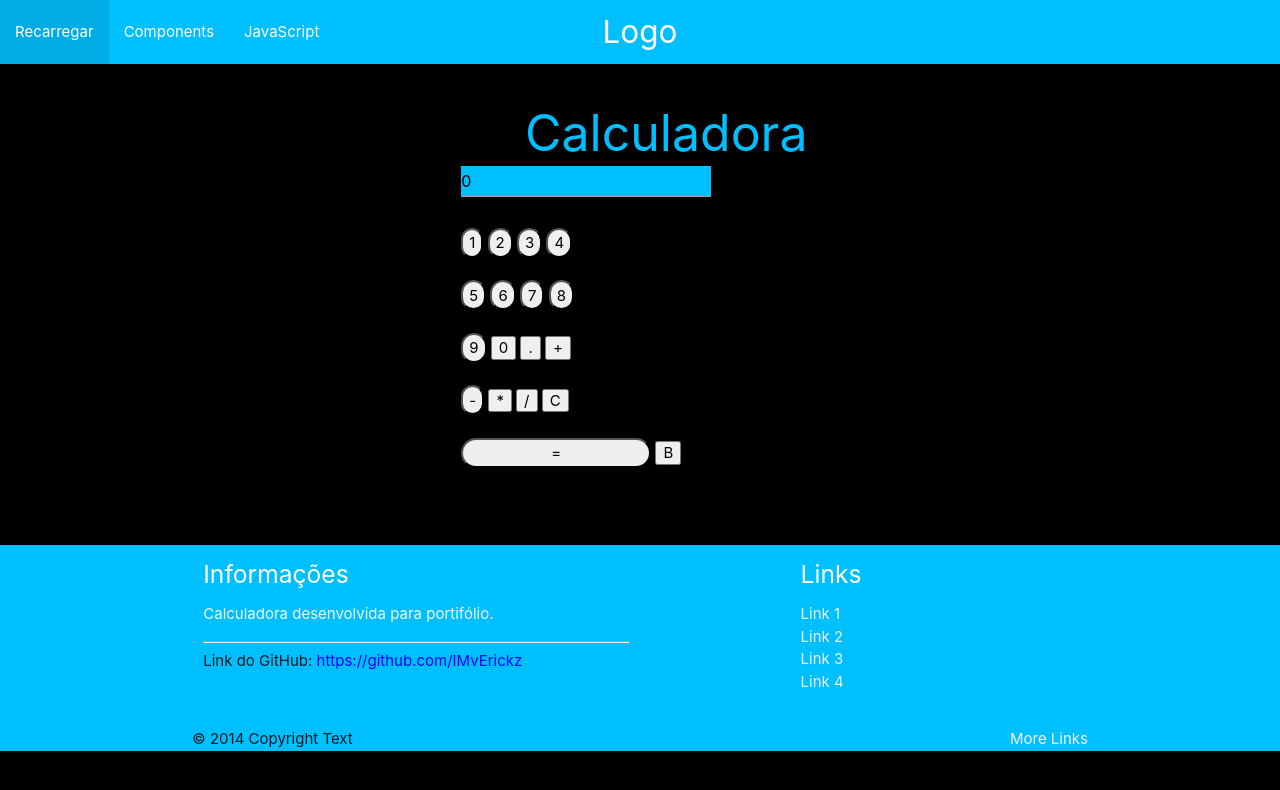
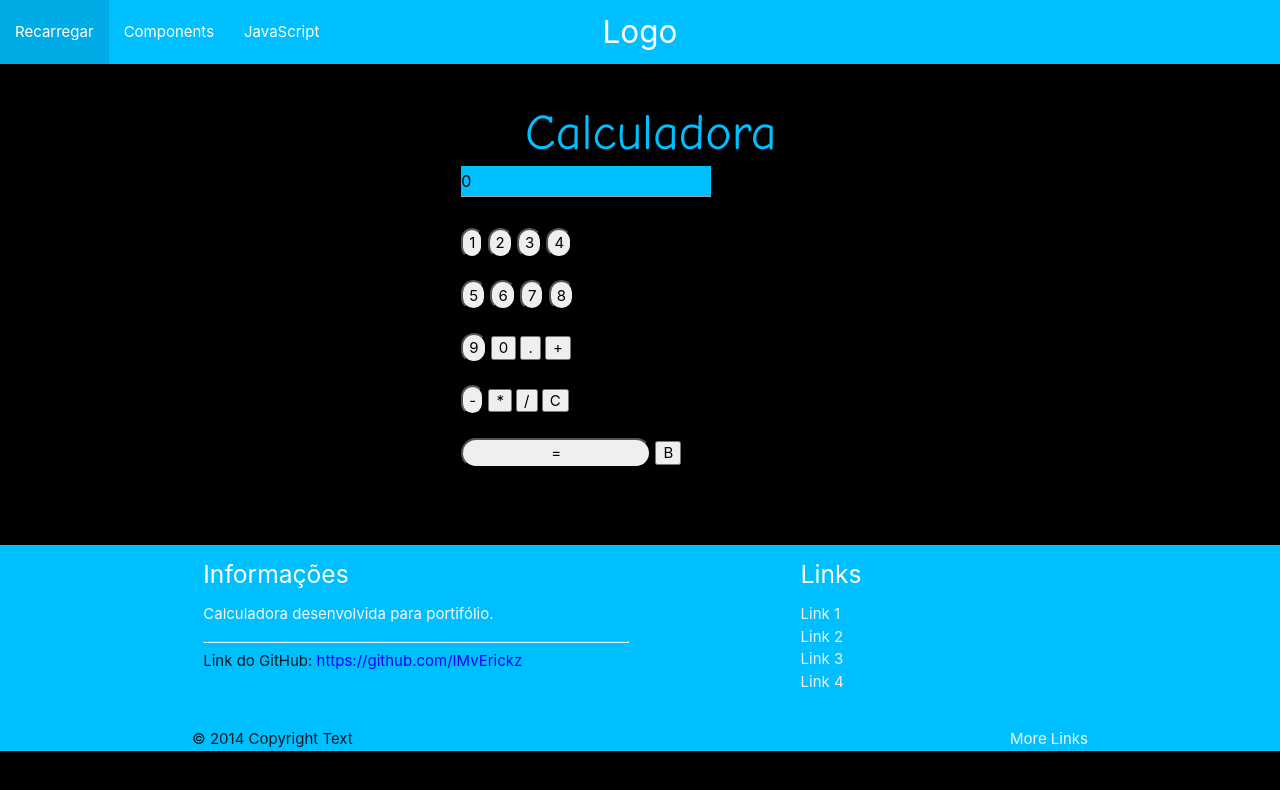
Before and after one commit to IMvErickz/Calculadora-Pessoal, a website: page index.html in a window 1280 px wide. Drawn offline with nearby package versions, Linux system fonts and the light colour scheme.

Commit message:
modified the tittle's font

```diff
--- a/style.css
+++ b/style.css
@@ -83,6 +83,9 @@
     margin-left: 35rem;
     font-size: 50px;
     block-size: 2rem;
+    font-family: Comic Sans MS,
+        Comic Sans,
+        cursive;
 }
 
 #navHeader{
```
